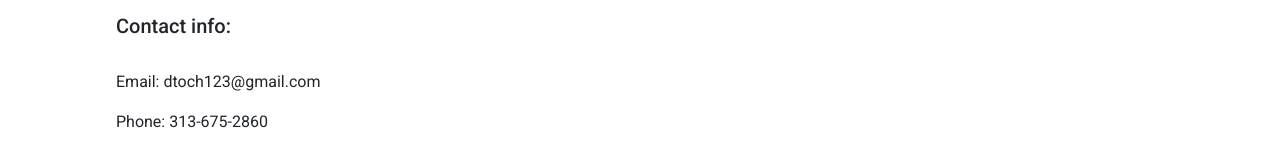
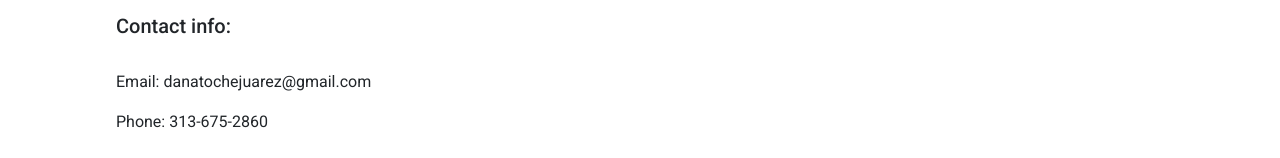
Before and after one commit to datoche-juarez/personal-site, a React (Create React App) app: page /contact in a window 1280 px wide. Shown: the part 716-874 px from the top of the page. Built offline with nearby package versions, Linux system fonts and the light colour scheme.

Commit message:
Updated email address

```diff
--- a/src/Contact.jsx
+++ b/src/Contact.jsx
@@ -11,7 +11,7 @@
       <br></br>
       <h5>Contact info:</h5>
       <br></br>
-      <p>Email: dtoch123@gmail.com</p>
+      <p>Email: danatochejuarez@gmail.com</p>
       <p>Phone: 313-675-2860</p>
     </Container>
 
```
